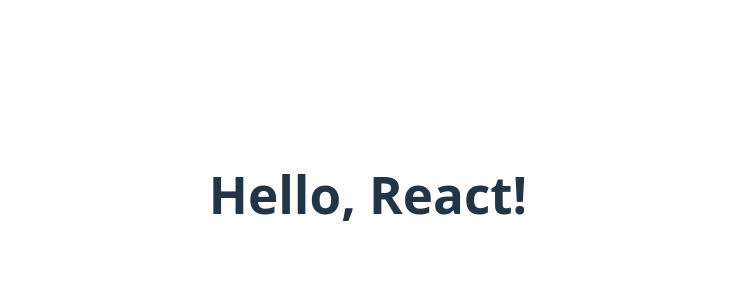
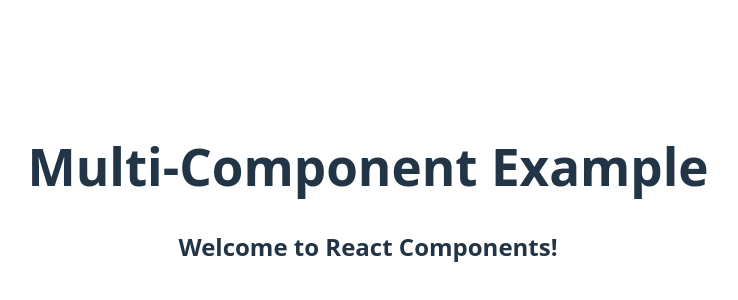
Before and after one commit to 1504-miguel/appdev1, a React (Vite) app in the folder react-describing-ui/: page / in a window 1280 px wide. Shown: the part 206-506 px from the top of the page, without its empty margins (272-1010 px from the left). Built offline with nearby package versions, Linux system fonts and the light colour scheme.

Commit message:
Done with when and how to create multi-component files

```diff
--- a/react-describing-ui/src/App.jsx
+++ b/react-describing-ui/src/App.jsx
@@ -1,8 +1,13 @@
-import { useState } from 'react'
-import reactLogo from './assets/react.svg'
-import viteLogo from '/vite.svg'
+
 import './App.css'
 
+import Greeting from "./Greeting";
+
 export default function App() {
-  return <h1>Hello, React!</h1>;
+  return (
+    <div>
+      <h1>Multi-Component Example</h1>
+      <Greeting />
+    </div>
+  );
 }
--- /dev/null
+++ b/react-describing-ui/src/Greeting.jsx
@@ -0,0 +1,3 @@
+export default function Greeting() {
+  return <h2>Welcome to React Components!</h2>;
+}
```
